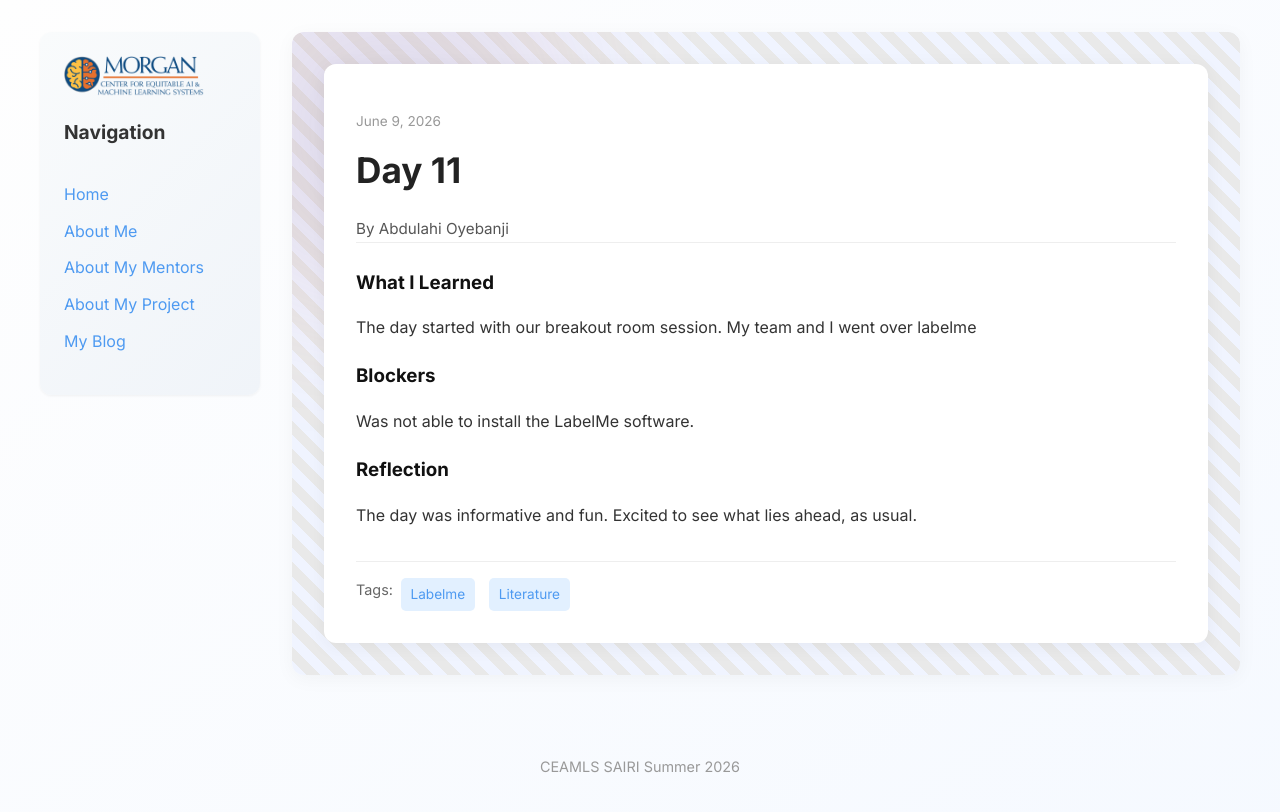
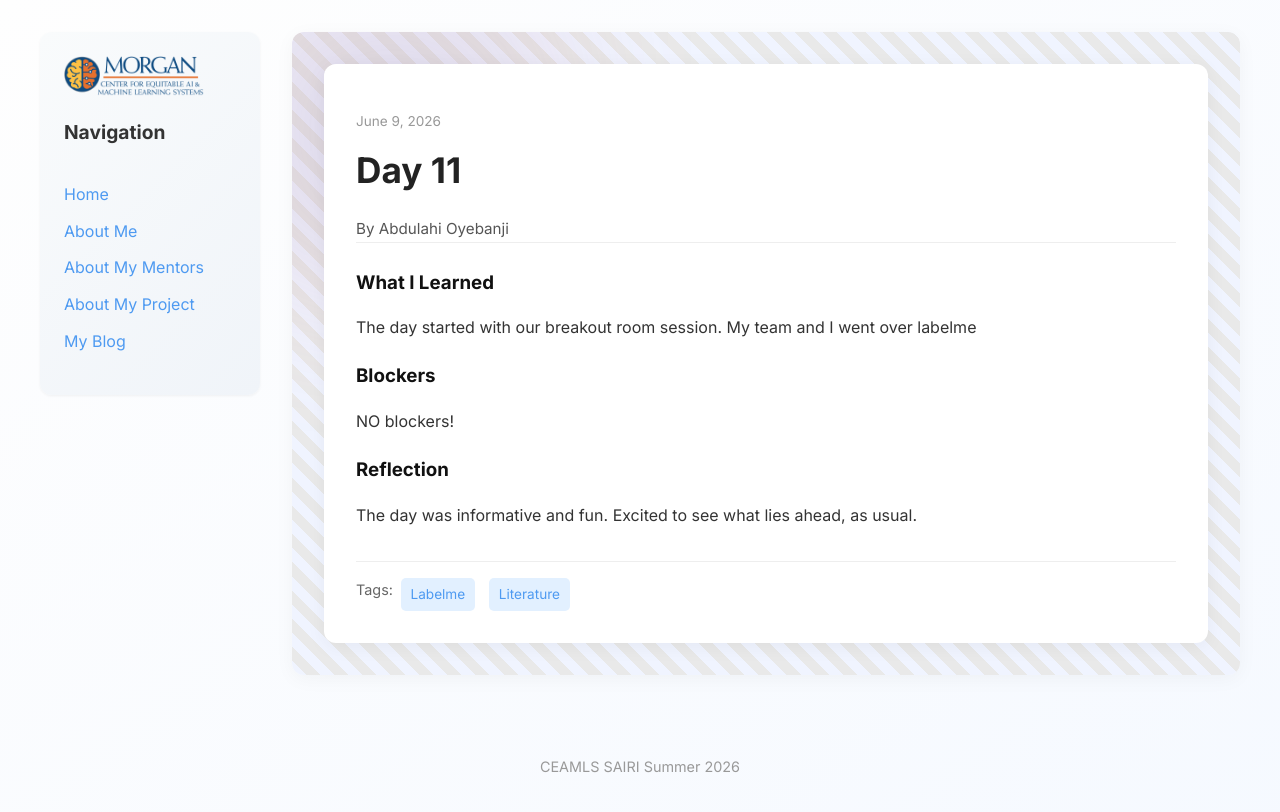
Before and after one commit to abdulahi-banji/abdulahi-banjiceamls26.github.io, a Jekyll site: the page built from _posts/2026-06-09-day-11.md, in a window 1280 px wide. Shown: the top 812 px of the page. Built offline with Jekyll 4.4.1, drawn with Linux system fonts in a browser that asks for light colours.

Commit message:
blockeres status

```diff
--- a/_posts/2026-06-09-day-11.md
+++ b/_posts/2026-06-09-day-11.md
@@ -9,7 +9,7 @@ what_i_learned: |
   The day started with our breakout room session. My team and I went over labelme
 
 blockers: |
-  Was not able to install the LabelMe software.
+  NO blockers!
 
 reflection: |
   The day was informative and fun. Excited to see what lies ahead, as usual.
```
